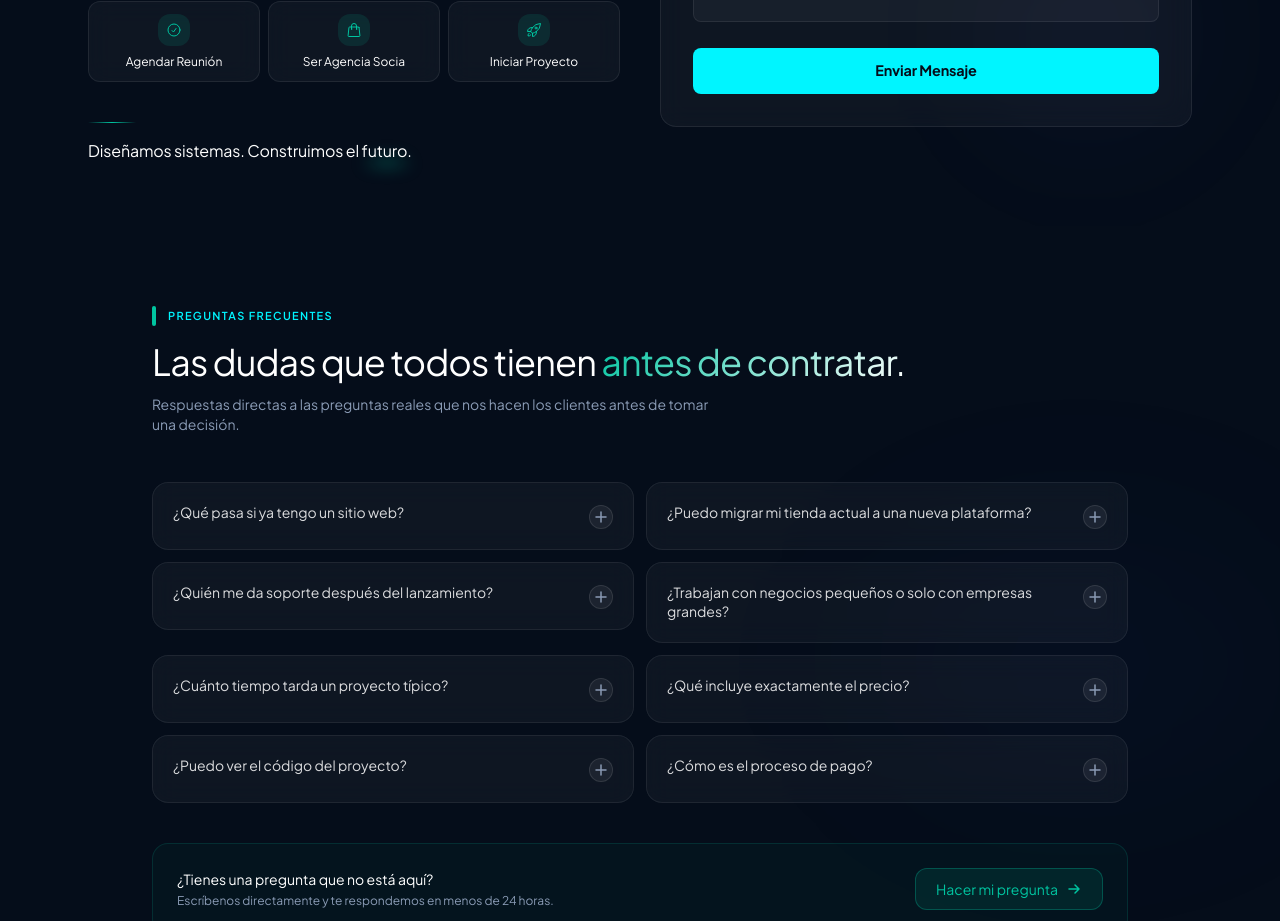
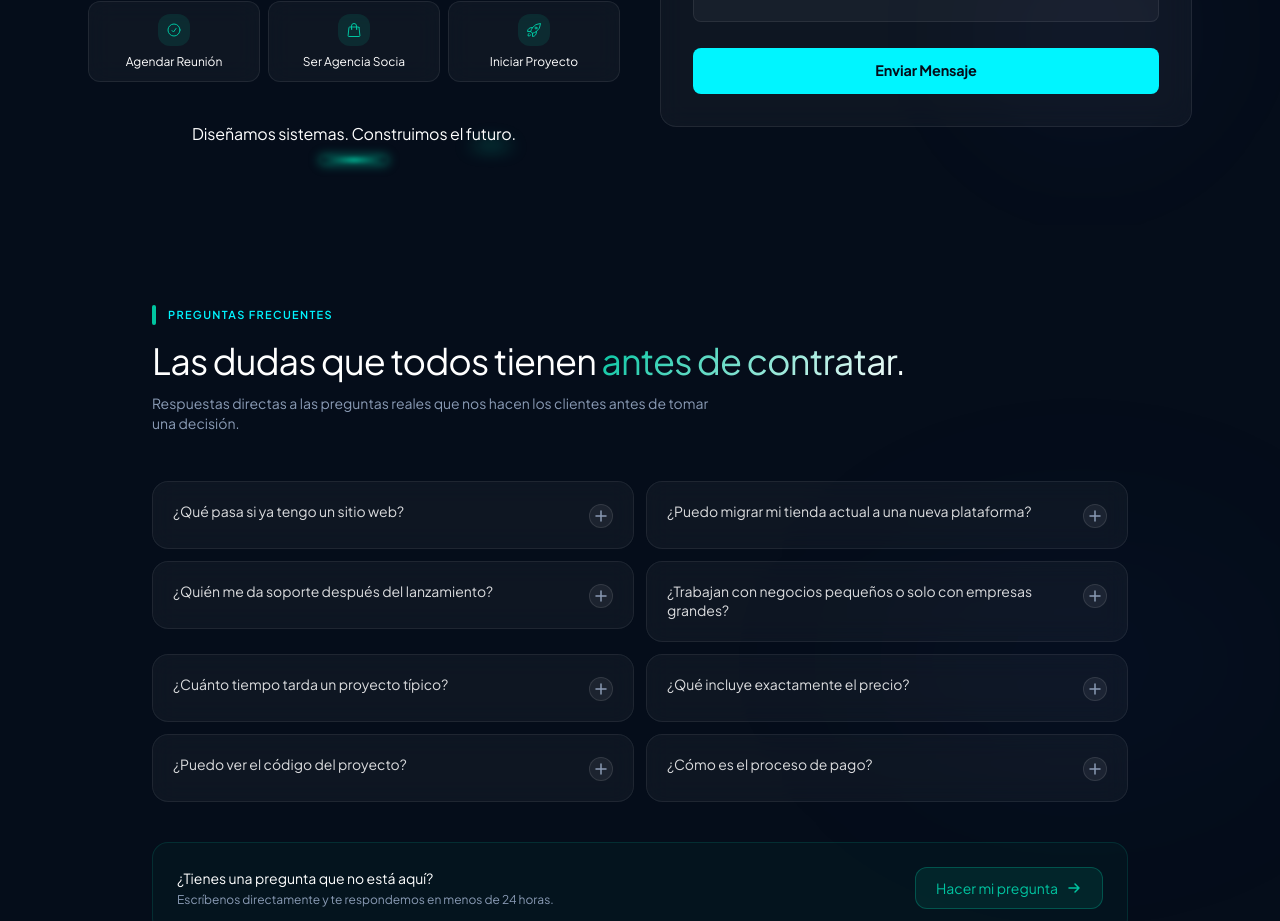
Before and after one commit to Pneuma-Studio/pneumastudio, a Next.js app: page /contact in a window 1280 px wide. Shown: the part 1120-2041 px from the top of the page. Built offline with nearby package versions, Linux system fonts and the light colour scheme.

Commit message:
Local Commit: 2026-05-28T18:26:04.724Z - Centered the tagline "Diseñamos sistemas. Construimos el futuro." horizontally within its container using `flex flex-col items-center text-center` - Placed the teal glow/blur accent line centered directly below the text with a glowing radial blur effect

```diff
--- a/src/app/contact/components/ContactMain.tsx
+++ b/src/app/contact/components/ContactMain.tsx
@@ -239,13 +239,8 @@ export default function ContactMain() {
                 })}
               </div>
 
-              {/* Tagline below CTA cards — aligned with right form card */}
-              <div className="mt-6 relative">
-                {/* Teal blur line accent */}
-                <div
-                  className="w-12 h-px mb-4"
-                  style={{ background: 'linear-gradient(to right, transparent, #00C4A0, transparent)' }}
-                />
+              {/* Tagline below CTA cards — centered */}
+              <div className="mt-6 relative flex flex-col items-center text-center">
                 <p className="text-base font-700 text-white" style={{ letterSpacing: '-0.01em' }}>
                   {lang === 'es' ? (
                     <>
@@ -283,6 +278,17 @@ export default function ContactMain() {
                     </>
                   )}
                 </p>
+                {/* Teal blur accent centered below text */}
+                <div className="mt-3 flex justify-center">
+                  <div
+                    className="w-16 h-1 rounded-full"
+                    style={{
+                      background: 'linear-gradient(to right, transparent, #00C4A0, transparent)',
+                      boxShadow: '0 0 10px 3px rgba(0,196,160,0.5)',
+                      filter: 'blur(2px)',
+                    }}
+                  />
+                </div>
               </div>
             </div>
           </ScrollAnimator>
```
